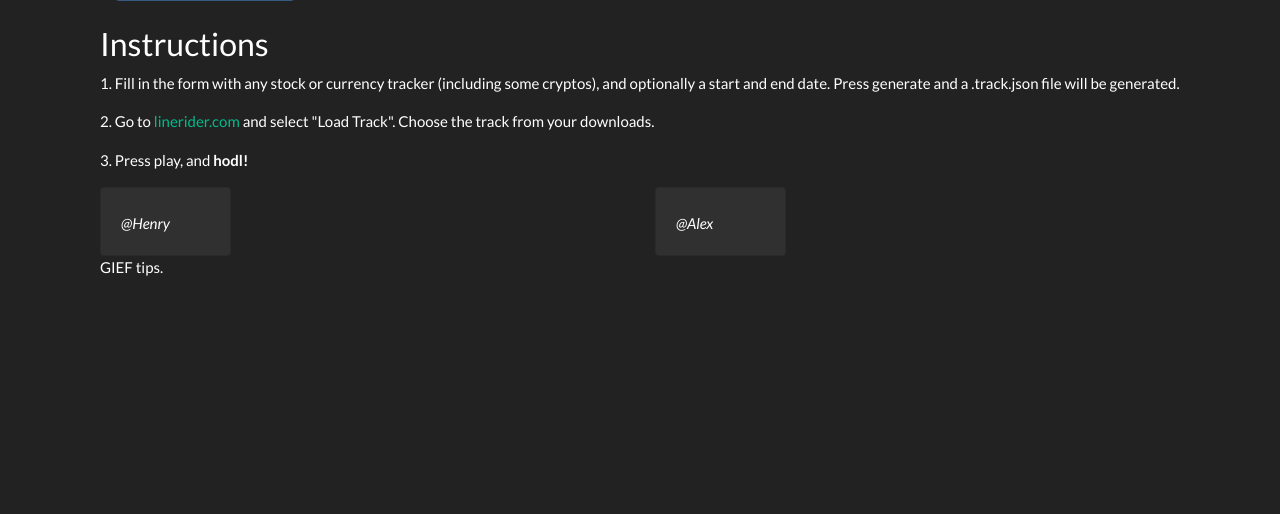
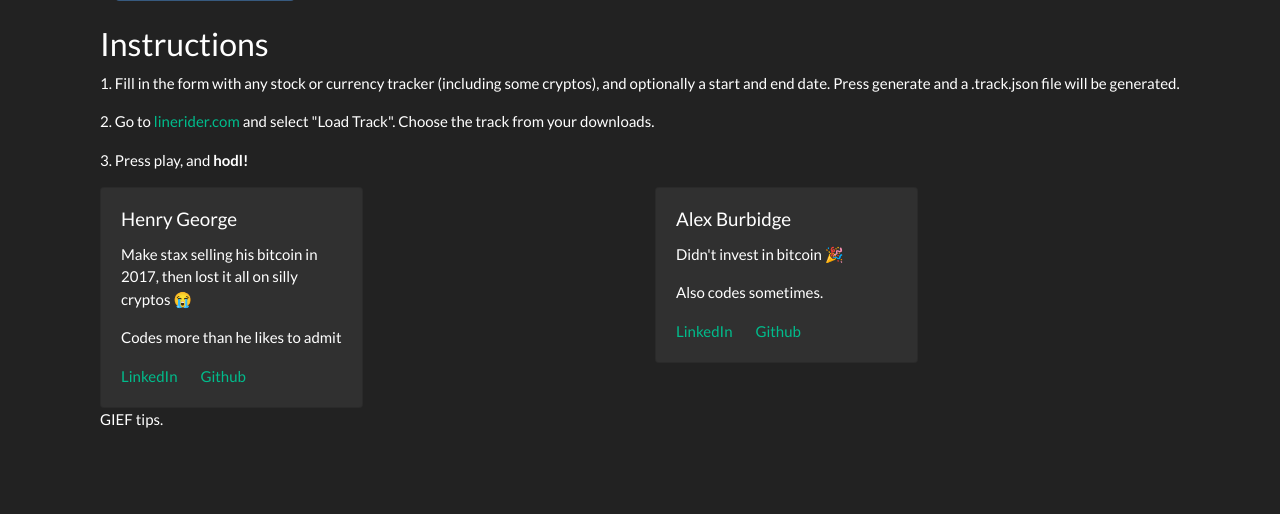
Before and after one commit to Aeory/hodl-rider, a Flask app: page / in a window 1280 px wide. Shown: the part 1055-1569 px from the top of the page. Before the commit the page ends 1331 px from the top, so only its background shows below. Run offline with Flask 2, Linux system fonts and the light colour scheme; parts of the project's set-up code (start-up, migrations or seed data) failed here and were passed over; some libraries are stand-ins or nearby versions.

Commit message:
Improve the look of the about us section

```diff
--- a/client/templates/main/home.html
+++ b/client/templates/main/home.html
@@ -222,17 +222,25 @@
 
     <div class="row align-items-start">
         <div class="col">
-            <div class="card w-25">
+            <div class="card w-50">
                 <div class="card-body">
-                    <p class="card-text mt-1"><em>@Henry</em></p>
+                    <h5 class="card-title">Henry George</h5>
+                    <p class="card-text mt=1">Make stax selling his bitcoin in 2017, then lost it all on silly cryptos 😭</p>
+                    <p class="card-text mt=1">Codes more than he likes to admit</p>
+                    <a href="https://www.linkedin.com/in/hjegeorge/" class="card-link">LinkedIn</a>
+                    <a href="https://github.com/HJEGeorge" class="card-link">Github</a>
                 </div>
             </div>
         </div>
 
         <div class="col">
-            <div class="card w-25">
+            <div class="card w-50">
                 <div class="card-body">
-                    <p class="card-text mt-1"><em>@Alex</em></p>
+                    <h5 class="card-title">Alex Burbidge</h5>
+                    <p class="card-text mt=1">Didn't invest in bitcoin 🎉</p>
+                    <p class="card-text mt=1">Also codes sometimes.</p>
+                    <a href="https://www.linkedin.com/in/alexburbidge/" class="card-link">LinkedIn</a>
+                    <a href="https://github.com/aeory/" class="card-link">Github</a>
                 </div>
             </div>
         </div>
```
